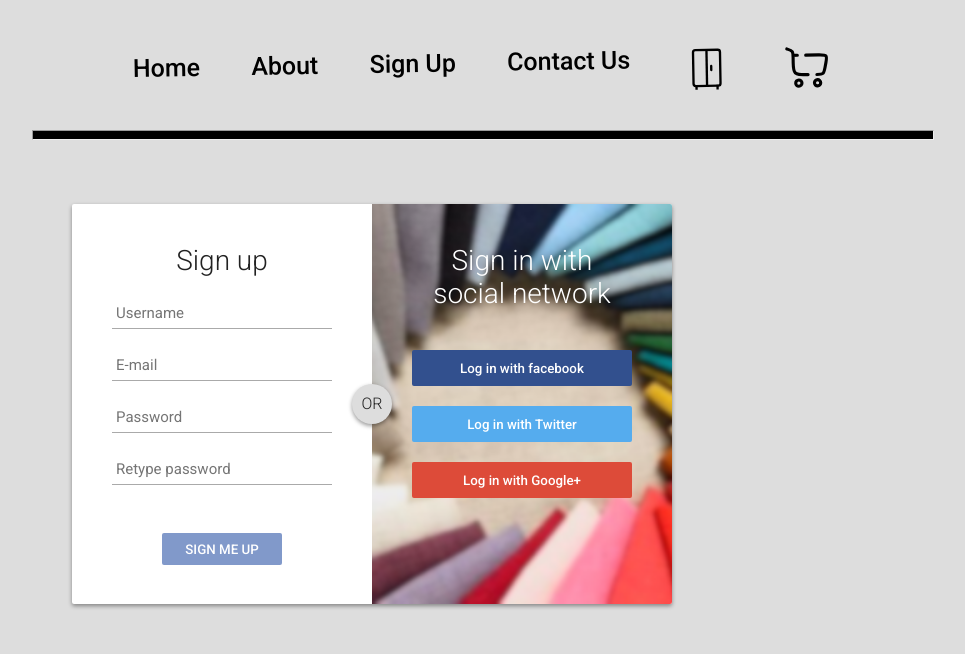
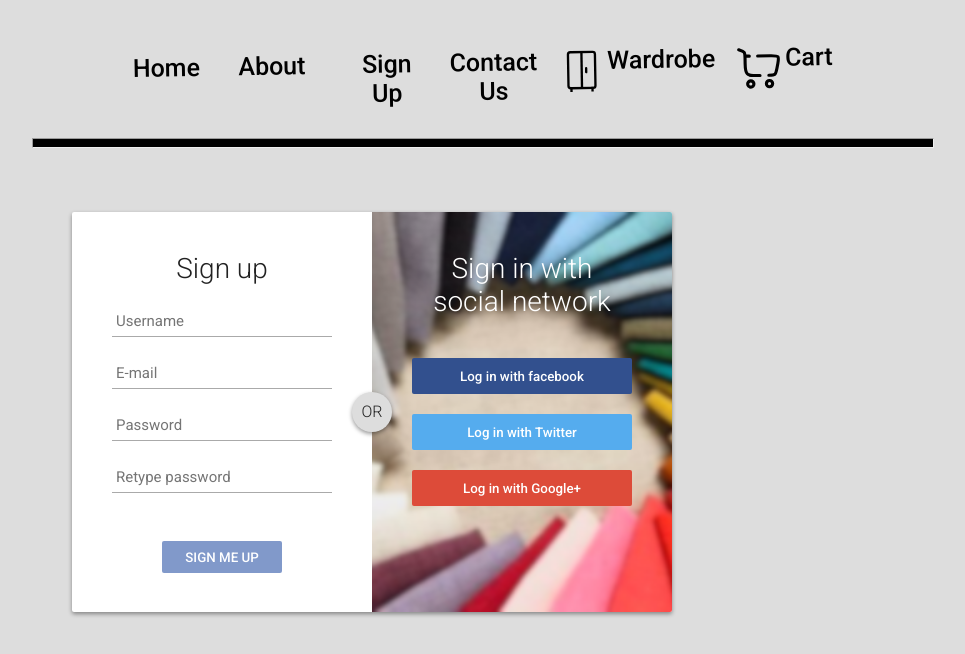
Before and after one commit to AliMourad250/3D-wARdrobe, a React (Create React App) app: page /Sign-Up in a window 1280 px wide. Shown: the top 654 px of the page, without its empty margins (268-1233 px from the left). Built offline with nearby package versions, Linux system fonts and the light colour scheme.

Commit message:
5th commit

```diff
--- a/src/App.css
+++ b/src/App.css
@@ -34,7 +34,8 @@
 
 .nav {
   display: flex;
-  justify-content: space-between;
+  justify-content: space-evenly;
+  gap: 20px;
   max-width: 700px;
   margin-left: 400px;
   margin-top: 50px;
@@ -43,6 +44,7 @@
 
 .nav-links {
   display: flex;
+  width: 500px;
   font-size: 25px;
   font-weight: 500;
   text-decoration: none;
--- a/src/NavBar.js
+++ b/src/NavBar.js
@@ -20,9 +20,11 @@ const NavBar = () => {
                 </NavLink>
                 <NavLink to='/' className='nav-links' align="right" >
                     <img className='nav-cart' src={wardrobe} />
+                    Wardrobe
                 </NavLink>
                 <NavLink to='/' className='nav-links' align="right" >
                     <img className='nav-cart' src={cart} />
+                    Cart
                 </NavLink>
 
             </div>
```
